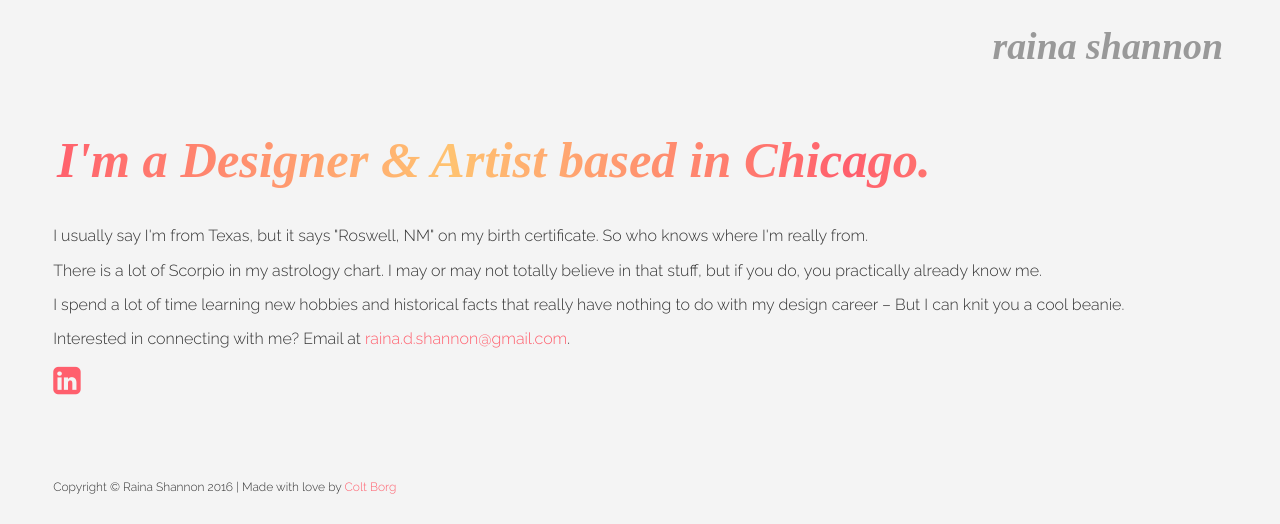
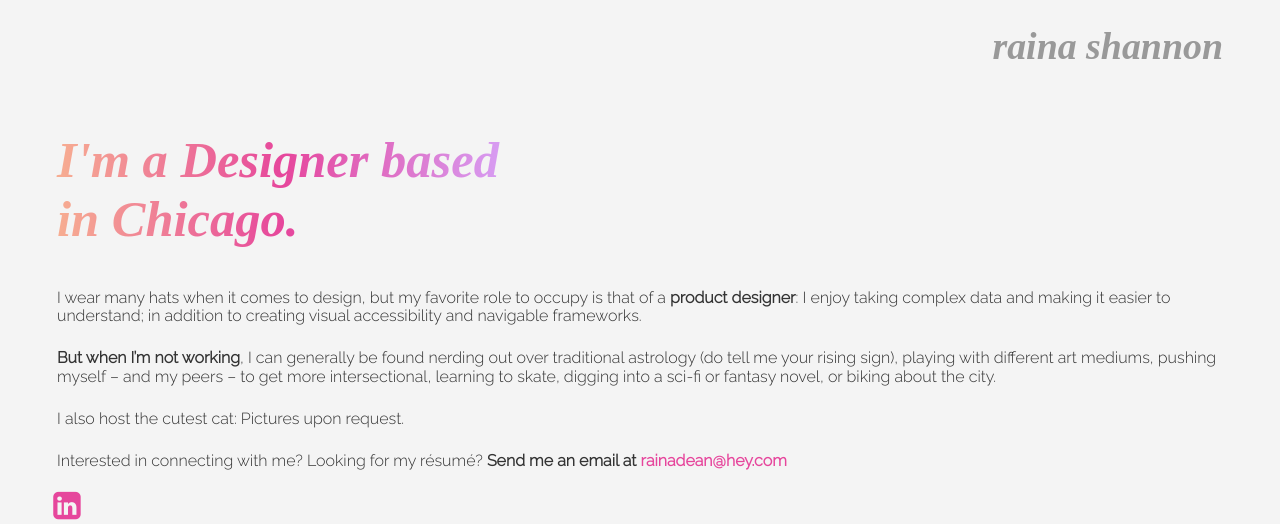
Before and after one commit to legendofcolt/raina-shannon, a Jekyll site: the page built from about.html, in a window 1280 px wide, cut to the strip 0-524 px from the top of the page. Built offline with Jekyll 4.4.1, drawn with Linux system fonts in a browser that asks for light colours; some web fonts are replaced.

Commit message:
Add new gradient

```diff
--- a/_sass/_01-settings.colors.scss
+++ b/_sass/_01-settings.colors.scss
@@ -1,5 +1,5 @@
-$primary: #FF5F6D;
-$alternate: #FFC371;
+$primary: #e6469c;
+$alternate: #f7af91;
 
 $black: #000 !default;
 $near-black: #111 !default;
--- a/_sass/_02-tools.mixins.scss
+++ b/_sass/_02-tools.mixins.scss
@@ -1,9 +1,9 @@
 // Takes a degree and two colors to make a text color gradient.
-@mixin text-gradient ($degree, $color1, $color2) {
+@mixin text-gradient ($degree, $color1, $color2, $color3) {
   color: $color1;
   -webkit-text-fill-color: transparent;
-  background: -webkit-linear-gradient($degree, $color1, $color2);
-  background: -o-linear-gradient($degree, $color1, $color2);
+  background: -webkit-linear-gradient($degree, $color1, $color2, $color3);
+  background: -o-linear-gradient($degree, $color1, $color2, $color3);
   -webkit-background-clip: text;
 }
 
--- a/_sass/_06-components.about-page.scss
+++ b/_sass/_06-components.about-page.scss
@@ -1,18 +1,24 @@
 .c-about__title {
+  max-width: 9em;
   @include ms-respond(font-size, 4);
   color: $primary;
-  background: -webkit-linear-gradient(left, $primary, $alternate, $primary);
-  background-size: 800px 200px;
-  -webkit-background-clip: text;
-  -webkit-text-fill-color: transparent;
-  -webkit-animation-duration: 5s;
-          animation-duration: 5s;
-  -webkit-animation-name: animate-gradient-text;
-          animation-name: animate-gradient-text;
-  -webkit-animation-iteration-count: infinite;
-          animation-iteration-count: infinite;
-  -webkit-animation-fill-mode: forwards;
-          animation-fill-mode: forwards;
+  @include text-gradient(0deg, $alternate, $primary, #d6a2f8);
+  // background: -webkit-linear-gradient(left, $alternate, $primary, #d6a2f8);
+  // background-size: 1200px 200px;
+  // -webkit-background-clip: text;
+  // -webkit-text-fill-color: transparent;
+  // -webkit-animation-duration: 5s;
+  //         animation-duration: 5s;
+  // -webkit-animation-name: animate-gradient-text;
+  //         animation-name: animate-gradient-text;
+  // -webkit-animation-iteration-count: infinite;
+  //         animation-iteration-count: infinite;
+  // -webkit-animation-fill-mode: forwards;
+  //         animation-fill-mode: forwards;
+}
+
+.c-about__text {
+  @include ms-respond(padding, -5);
 }
 
 .c-about__image {
--- a/_sass/_06-components.portfolio.scss
+++ b/_sass/_06-components.portfolio.scss
@@ -1,7 +1,7 @@
 .c-portfolio__title {
   display: inline-block;
   @include ms-respond(font-size, 4);
-  @include text-gradient(0deg, $primary, $alternate);
+  @include text-gradient(0deg, $alternate, $primary, #d6a2f8);
 }
 
 .c-portfolio__item {
--- a/_sass/_06-components.post.scss
+++ b/_sass/_06-components.post.scss
@@ -5,7 +5,7 @@
 .c-post__title {
   display: inline-block;
   @include ms-respond(font-size, 4);
-  @include text-gradient(0deg, $primary, $alternate);
+  @include text-gradient(0deg, $alternate, $primary, #d6a2f8);
 }
 
 .c-post__image {
--- a/about.html
+++ b/about.html
@@ -9,16 +9,12 @@ permalink: /about
   <div class="o-grid o-grid--about u-cf">
     <div class="o-grid__item">
       <header class="c-about__header">
-        <h1 class="c-about__title">I'm a Designer & Artist based in Chicago.</h1>
+        <h1 class="c-about__title">I'm a Designer based in Chicago.</h1>
       </header>
-
-      <p class="c-about__text">I usually say I'm from Texas, but it says "Roswell, NM" on my birth certificate. So who knows where I'm really from.</p>
-
-      <p class="c-about__text">There is a lot of Scorpio in my astrology chart. I may or may not totally believe in that stuff, but if you do, you practically already know me.</p>
-
-      <p class="c-about__text">I spend a lot of time learning new hobbies and historical facts that really have nothing to do with my design career – But I can knit you a cool beanie.</p>
-
-      <p class="c-about__text">Interested in connecting with me? Email at <a class="c-about__link" href="mailto:raina.d.shannon@gmail.com">raina.d.shannon@gmail.com</a>.</p>
+      <p class="c-about__text">I wear many hats when it comes to design, but my favorite role to occupy is that of a <strong>product designer</strong>: I enjoy taking complex data and making it easier to understand; in addition to creating visual accessibility and navigable frameworks.</p>
+      <p class="c-about__text"><strong>But when I’m not working</strong>, I can generally be found nerding out over traditional astrology (do tell me your rising sign), playing with different art mediums, pushing myself – and my peers – to get more intersectional, learning to skate, digging into a sci-fi or fantasy novel, or biking about the city.</p>
+      <p class="c-about__text">I also host the cutest cat: Pictures upon request.</p>
+      <p class="c-about__text">Interested in connecting with me? Looking for my résumé? <strong>Send me an email at <a class="c-about__link" href="mailto:rainadean@hey.com">rainadean@hey.com</a></strong></p>
 
       {% include social-links.html %}
     </div>
```
